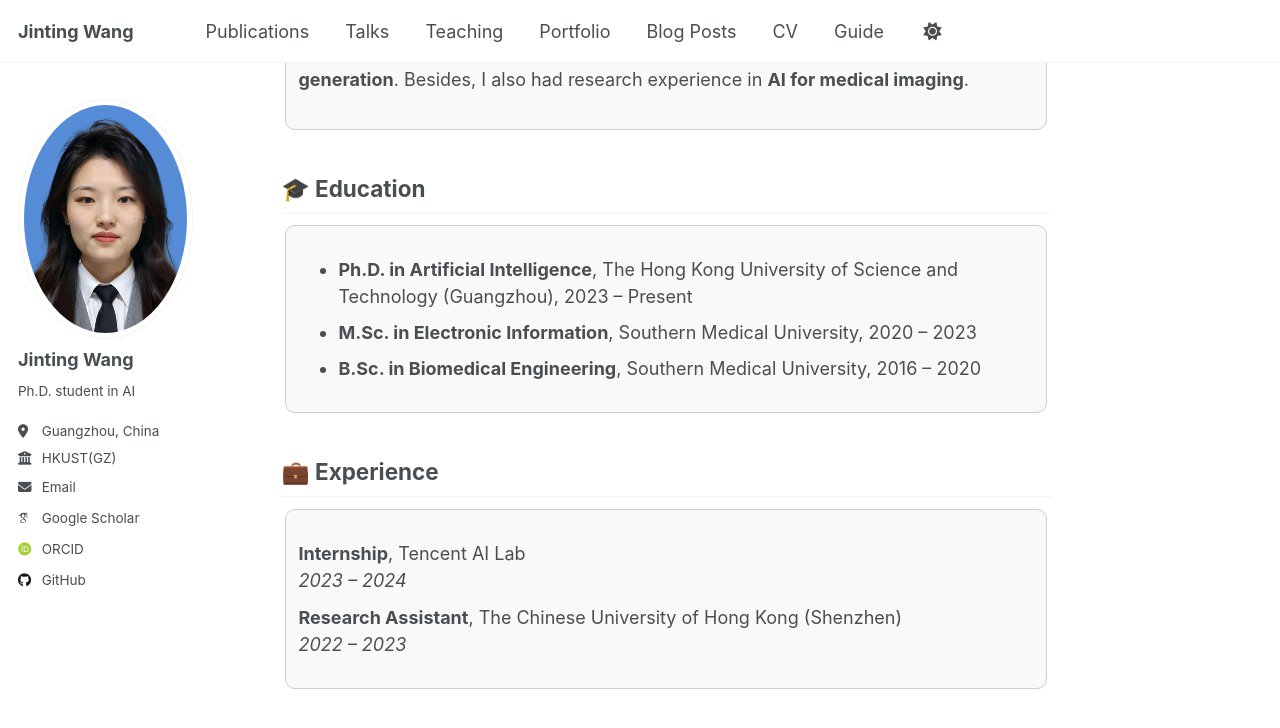
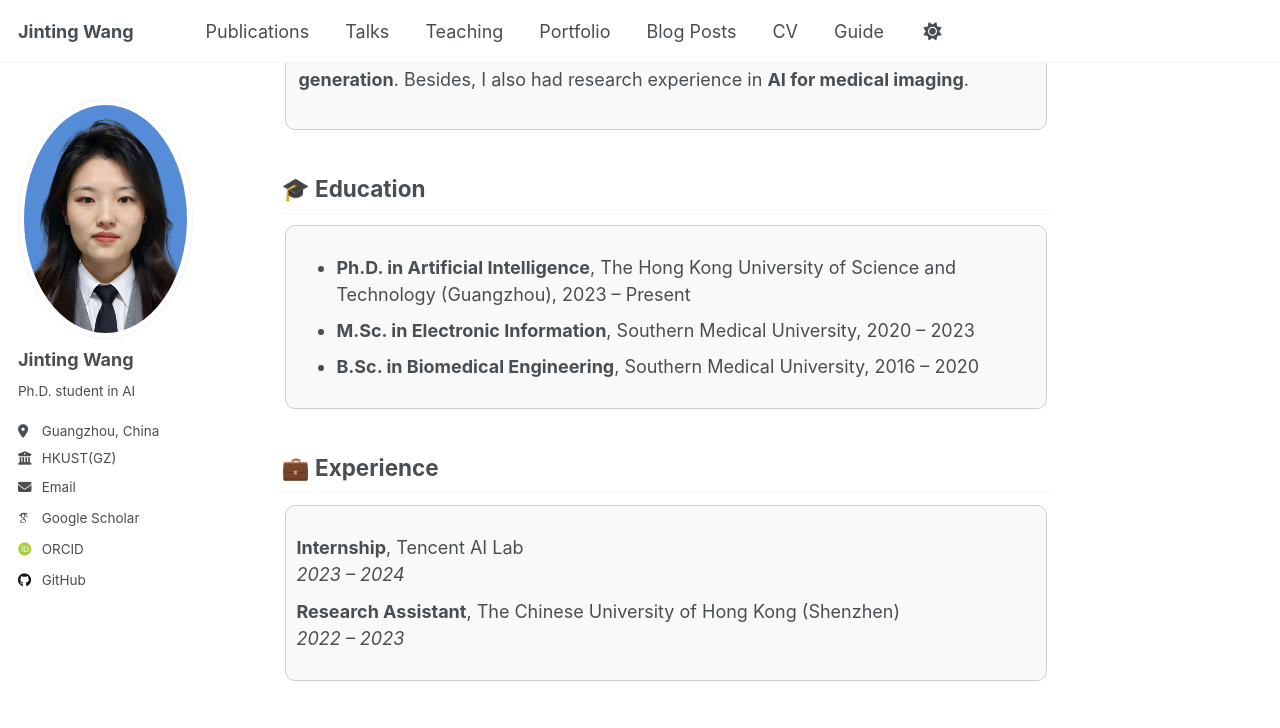
Before and after one commit to beria-moon/Beria.github.io, a Jekyll site: the page built from _pages/about.md, in a window 1280 px wide and 900 px high, scrolled down 329 px. Shown: the top 728 px of the window. Built offline with Jekyll 4.4.1, drawn with Linux system fonts in a browser that asks for light colours; some web fonts are replaced.

Commit message:
Update about.md

```diff
--- a/_pages/about.md
+++ b/_pages/about.md
@@ -16,7 +16,7 @@ redirect_from:
 </div>
 
 <h2>🎓 Education</h2>
-<div style="border: 1px solid #ccc; border-radius: 10px; padding: 12px; background-color: #f9f9f9; width: 99%; margin: 10px auto;">
+<div style="border: 1px solid #ccc; border-radius: 10px; padding: 10px; background-color: #f9f9f9; width: 99%; margin: 10px auto;">
   <ul>
     <li><strong>Ph.D. in Artificial Intelligence</strong>, The Hong Kong University of Science and Technology (Guangzhou), 2023 – Present</li>
     <li><strong>M.Sc. in Electronic Information</strong>, Southern Medical University, 2020 – 2023</li>
@@ -25,7 +25,7 @@ redirect_from:
 </div>
 
 <h2>💼 Experience</h2>
-<div style="border: 1px solid #ccc; border-radius: 10px; padding: 12px; background-color: #f9f9f9; width: 99%; margin: 10px auto;">
+<div style="border: 1px solid #ccc; border-radius: 10px; padding: 10px; background-color: #f9f9f9; width: 99%; margin: 10px auto;">
   <ul style="list-style-type: none; padding-left: 0;">
     <li style="margin-bottom: 10px;">
       <strong>Internship</strong>, Tencent AI Lab<br>
```
